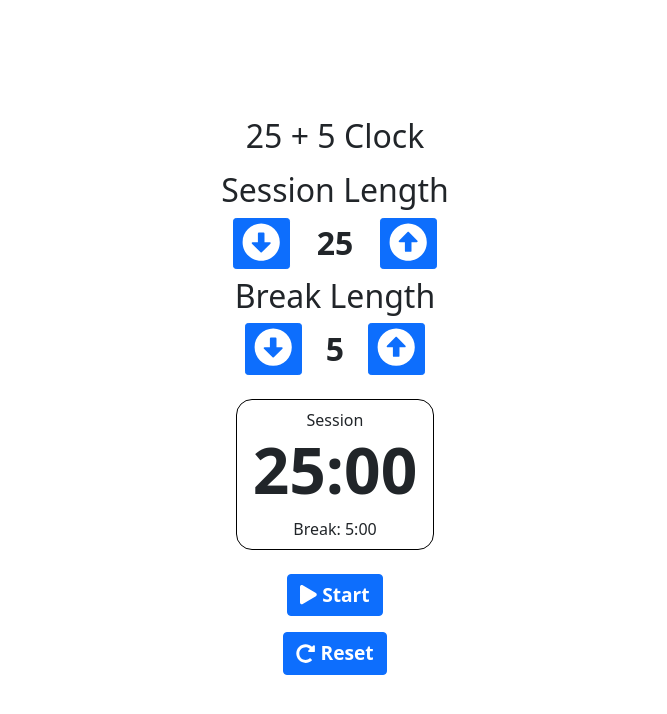
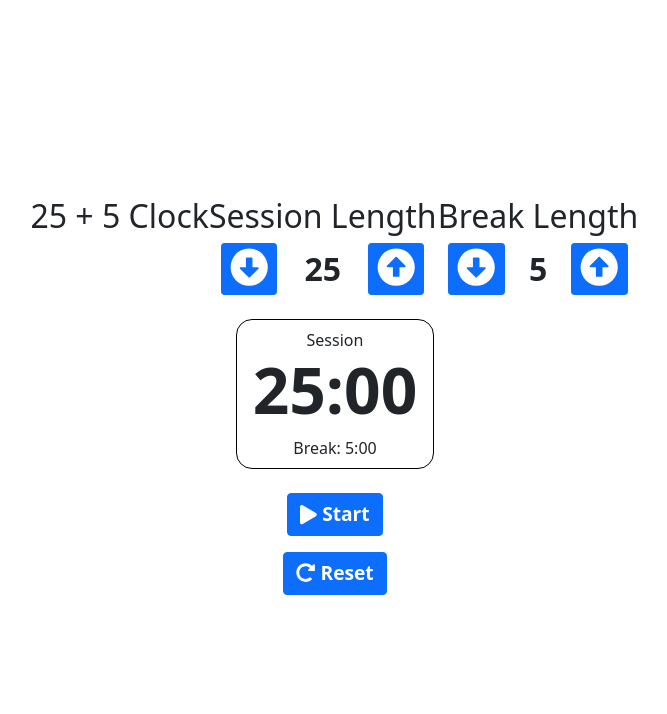
Before and after one commit to John-Yip-HK/25-plus-5-clock, a React (Create React App) app: page / in a window 1280 px wide. Shown: the top 714 px of the page, without its empty margins (305-972 px from the left). Built offline with nearby package versions, Linux system fonts and the light colour scheme.

Commit message:
Adjust header element arrangement with effect hook
Adjust header element arrangement according to viewport width to height
ratio.

```diff
--- a/src/components/ButtonComponent.js
+++ b/src/components/ButtonComponent.js
@@ -1,6 +1,6 @@
 import React, { useState } from "react";
 
-import Container from "react-bootstrap/Container";
+import Col from "react-bootstrap/Col";
 import Row from "react-bootstrap/Row";
 import Button from "react-bootstrap/Button";
 
@@ -35,7 +35,7 @@ export default function ButtonComponent(props) {
   };
 
   return (
-    <Container
+    <Col
       id="button-container"
       className="d-flex align-items-center flex-column"
     >
@@ -50,6 +50,6 @@ export default function ButtonComponent(props) {
           <FontAwesomeIcon icon={faRedoAlt} /> Reset
         </Button>
       </Row>
-    </Container>
+    </Col>
   );
 }
--- a/src/components/HeaderComponent.js
+++ b/src/components/HeaderComponent.js
@@ -1,6 +1,6 @@
-import Modal from "react-bootstrap/Modal";
+import React, { useEffect } from "react";
+
 import Button from "react-bootstrap/Button";
-import Container from "react-bootstrap/Container";
 import Col from "react-bootstrap/Col";
 import Row from "react-bootstrap/Row";
 
@@ -53,7 +53,7 @@ export default function Header(props) {
     };
 
     return (
-      <Container className={`${details["id-prefix"]}-wrapper`}>
+      <Col className={`${details["id-prefix"]}-wrapper`}>
         <Row>
           <Col>
             <h2 id={`${details["id-prefix"]}-label`}>{details.title}</h2>
@@ -87,35 +87,53 @@ export default function Header(props) {
             </Button>
           </Col>
         </Row>
-      </Container>
+      </Col>
     );
   };
 
+  useEffect(() => {
+    function changeContainerElementArrangement() {
+      const container = document.getElementById("header-container"),
+        body = document.body;
+
+      if (body.clientWidth > body.clientHeight) {
+        container.classList.remove("flex-column", "align-items-center");
+        container.classList.add("flex-row", "justify-content-center");
+      } else {
+        container.classList.remove("flex-row", "justify-content-center");
+        container.classList.add("flex-column", "align-items-center");
+      }
+    }
+
+    window.onload = changeContainerElementArrangement();
+    window.addEventListener("resize", changeContainerElementArrangement);
+
+    return () => {
+      window.removeEventListener("resize", changeContainerElementArrangement);
+    };
+  });
+
   return (
-    <Container className="d-flex align-items-center flex-column">
+    <Col id="header-container" className="d-flex">
       <Row>
         <Col>
           <h2 id="heading">25 + 5 Clock</h2>
         </Col>
       </Row>
       <Row>
-        <Col>
         {TimeWindow({
           title: "Session Length",
           "id-prefix": "session",
           time: minutes.session,
         })}
-        </Col>
       </Row>
       <Row>
-        <Col>
         {TimeWindow({
           title: "Break Length",
           "id-prefix": "break",
           time: minutes.breakTime,
         })}
+      </Row>
     </Col>
-      </Row>
-    </Container>
   );
 }
--- a/src/components/TimerComponent.js
+++ b/src/components/TimerComponent.js
@@ -1,4 +1,3 @@
-import Container from "react-bootstrap/Container";
 import Row from "react-bootstrap/Row";
 import Col from "react-bootstrap/Col";
 
@@ -12,7 +11,7 @@ export default function TimerComponent(props) {
   )}`;
 
   return (
-    <Container id="timer">
+    <Col id="timer">
       <Row>
         <Col id="timer-label">{timerLabel}</Col>
       </Row>
@@ -27,6 +26,6 @@ export default function TimerComponent(props) {
           <span id="auxiliary-time-span">{props.auxiliaryMinutes}:00</span>
         </Col>
       </Row>
-    </Container>
+    </Col>
   );
 }
```
Lines whose indentation alone changed are shown as unchanged.
